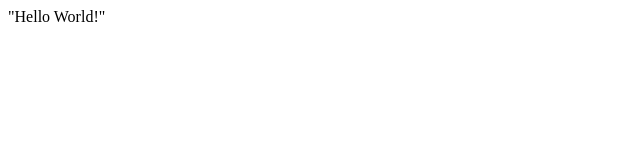
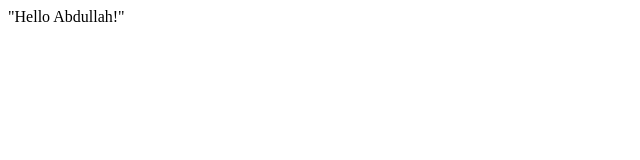
Before and after one commit to Evgen097/FCC-Test-microverse, a plain HTML site: page index.html in a window 1280 px wide. Shown: the full height of the page, 0-640 px from the left. Drawn offline with Linux system fonts and the light colour scheme.

Commit message:
second commit

```diff
--- a/index.html
+++ b/index.html
@@ -8,7 +8,7 @@
 
   <body>
     <script src="https://cdn.freecodecamp.org/testable-projects-fcc/v1/bundle.js"></script>
-    "Hello World!"
+    "Hello Abdullah!"
     <!--
 
     Hello Camper!
```
